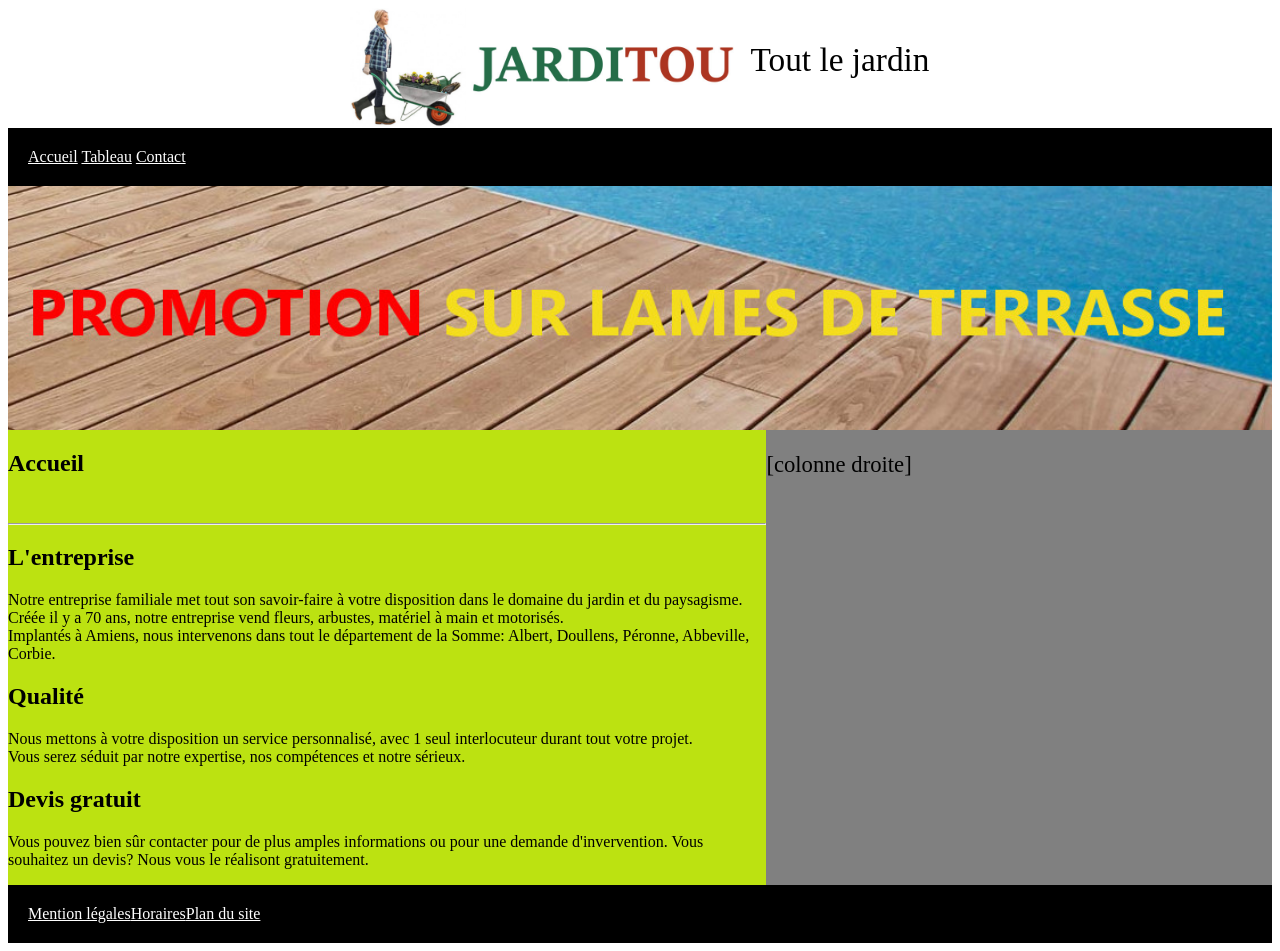
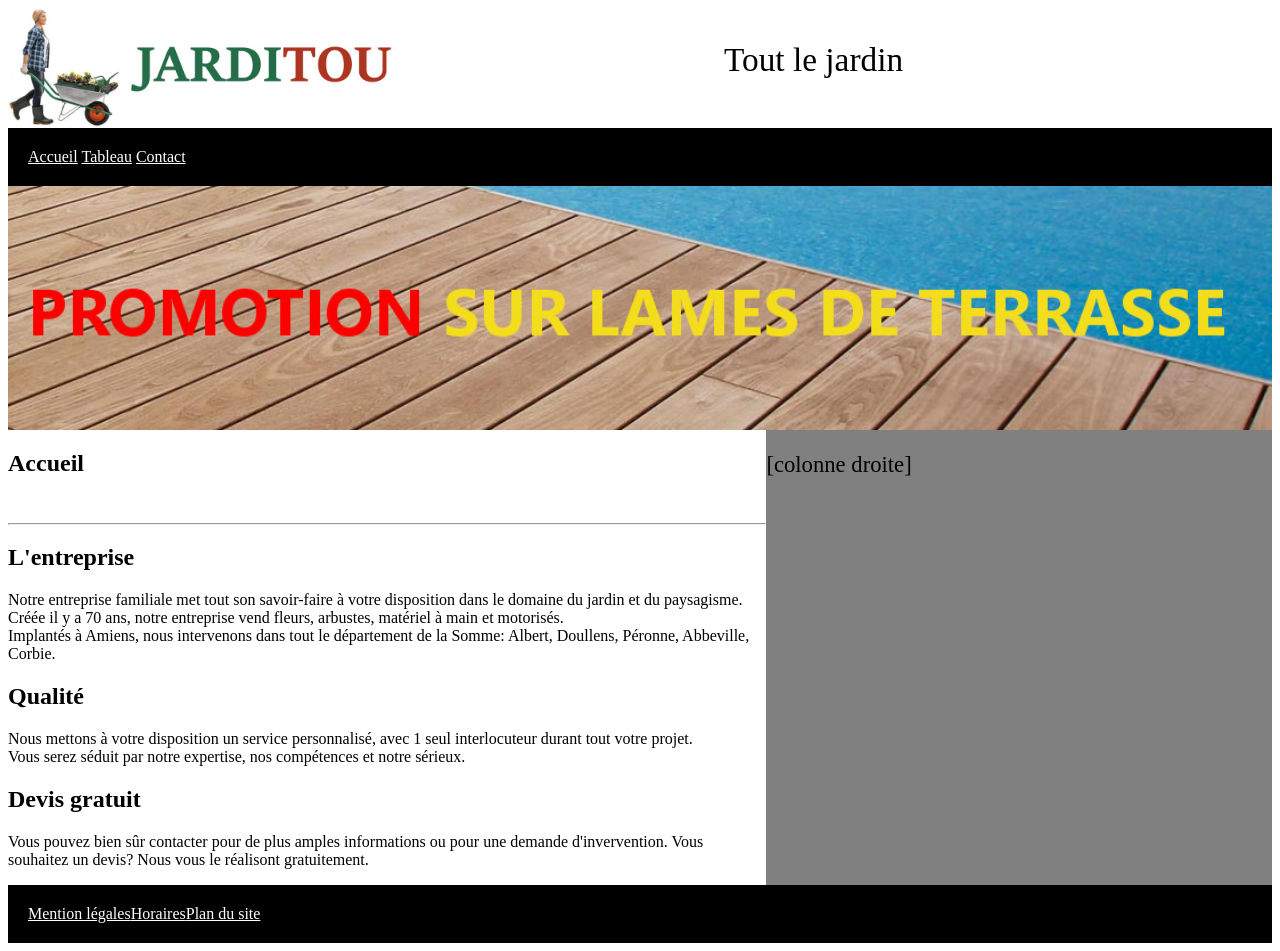
Before and after one commit to gourlaindavid/git-depot-Gourlain, a PHP site: page / in a window 1280 px wide. Run offline with PHP 8.4, Linux system fonts and the light colour scheme.

Commit message:
css part1 end

```diff
--- a/FRONT/STATIQUE/CSS/index.html
+++ b/FRONT/STATIQUE/CSS/index.html
@@ -9,6 +9,7 @@
     <body>
         <header class="header">
             <img src="images/jarditou_logo.jpg" alt="jarditou_logo" width="400" height="120" class="logo">
+            <div class="hidden"></div>
             <p class="tlj">Tout le jardin</p>
         </header>
         <nav>
--- a/FRONT/STATIQUE/CSS/style.css
+++ b/FRONT/STATIQUE/CSS/style.css
@@ -1,10 +1,10 @@
 .header
 {
     display: flex;
-    justify-content: center;
 }
-.logo
+.hidden
 {
+    width: 25%;
 }
 .tlj
 {
@@ -28,19 +28,16 @@ nav
 {
     display: flex;
     width: 100%;
-    background-color: blue;
 }
 .art
 {
     width: 60%;
-    background-color: rgb(188, 226, 17);
 }
 .asi
 {
     width: 40%;
     background-color: grey;
 }
-
 .crochet
 {
     font-size: 17pt;
```
Also changed, not shown: FRONT/STATIQUE/CSS/index.css (deleted, +0 -8 lines).
